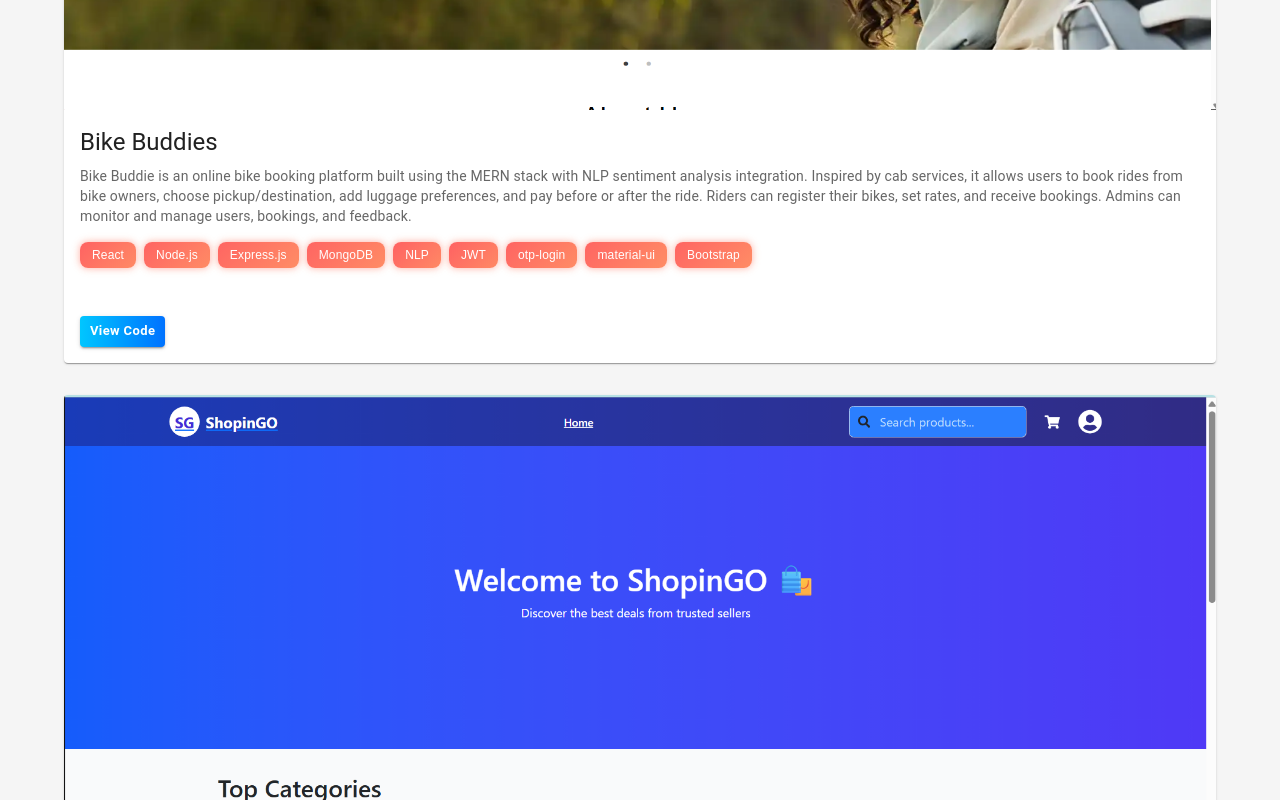
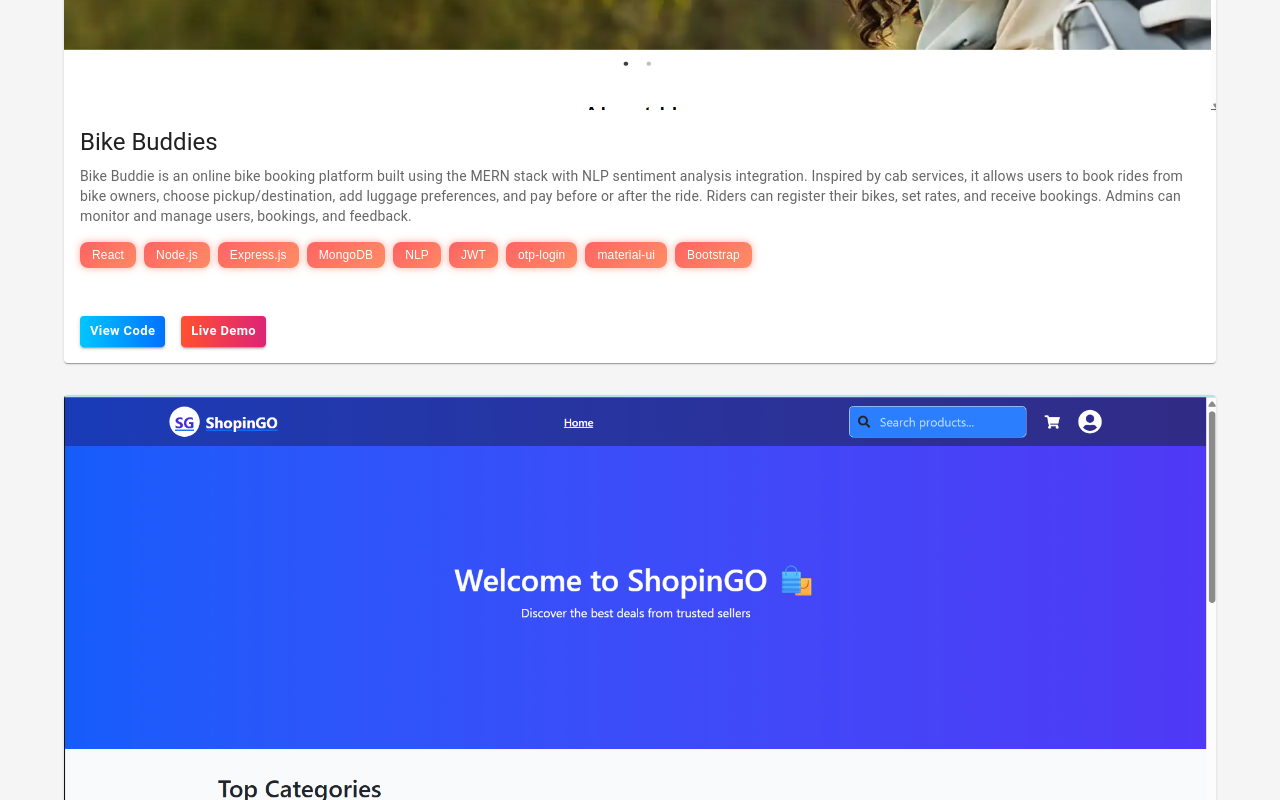
Before and after one commit to santheep7/portfolio, a React (Vite) app: page / in a window 1280 px wide. Shown: the part 2912-3712 px from the top of the page. Built offline with nearby package versions, Linux system fonts and the light colour scheme.

Commit message:
adde demo live code

```diff
--- a/src/components/Projects.jsx
+++ b/src/components/Projects.jsx
@@ -8,21 +8,24 @@
     description: 'Bike Buddie is an online bike booking platform built using the MERN stack with NLP sentiment analysis integration. Inspired by cab services, it allows users to book rides from bike owners, choose pickup/destination, add luggage preferences, and pay before or after the ride. Riders can register their bikes, set rates, and receive bookings. Admins can monitor and manage users, bookings, and feedback.',
     image: '/BikeBuddie.png',
     tags: ['React', 'Node.js', 'Express.js', 'MongoDB', 'NLP', 'JWT', 'otp-login', 'material-ui', 'Bootstrap'],
-    code: 'https://github.com/santheep7/BikeBuddie.git'
+    code: 'https://github.com/santheep7/BikeBuddie.git',
+    Demo:'#'
   },
   {
     title: 'ShopinGo',
     description: 'ShopinGo is a fully functional e-commerce platform built with the MERN stack (MongoDB, Express.js, React, Node.js). It features product browsing, shopping cart, and checkout flow, with a clean UI and responsive design. Built to simulate a real-world online store with dynamic front-end interactions and secure backend operations.',
     image: '/ShopinGo.png',
     tags: ['React', 'Node.js', 'MongoDB', 'Express.js', 'Mongoose', 'CSS', 'JWT Auth', 'GSAP', 'Tailwind CSS'],
-    code: 'https://github.com/santheep7/ShopinGo.git'
+    code: 'https://github.com/santheep7/ShopinGo.git',
+    Demo:'https://shopin-go.vercel.app/'
   },
   {
     title: 'EcoBin',
     description: 'EcoBin is a smart e-waste pickup and recycling management system built with the MERN stack. It connects users, pickup agents, and administrators through a clean UI. Users can schedule e-waste pickups, track requests, and receive updates. Admins oversee user data, feedback (with sentiment analysis), and manage agent logistics. The platform emphasizes environmental awareness through educational content and interactive features.',
     image: '/EcoBin.png',
     tags: ['React', 'Express', 'Node.js', 'MongoDB', 'Chart.js', 'Sentiment Analysis', 'Tailwind CSS', 'GSAP'],
-    code: 'https://github.com/santheep7/Ecobin.git'
+    code: 'https://github.com/santheep7/Ecobin.git',
+    Demo:'https://ecobin-xi.vercel.app/'
   }
 ];
 
@@ -100,13 +103,13 @@
         >
           {tag}
         </Box>
-
-
       ))}
     </Box>
   </CardContent>
+
+  {(project.code || project.Demo) && (
+    <Box sx={{ p: 2, display: 'flex', gap: 2 }}>
       {project.code && (
-                  <Box sx={{ p: 2 }}>
         <Button
           variant="contained"
           size="small"
@@ -124,10 +127,29 @@
         >
           View Code
         </Button>
+      )}
+
+      {project.Demo && (
+        <Button
+          variant="contained"
+          size="small"
+          href={project.Demo}
+          target="_blank"
+          sx={{
+            backgroundImage: 'linear-gradient(to right, #ff512f, #dd2476)',
+            color: '#fff',
+            fontWeight: 'bold',
+            textTransform: 'none',
+            '&:hover': {
+              backgroundImage: 'linear-gradient(to right, #dd2476, #ff512f)',
+            }
+          }}
+        >
+          Live Demo
+        </Button>
+      )}
     </Box>
   )}
-
-
 </Card>
             </Grid>
           ))}
```
Lines whose indentation alone changed are shown as unchanged.
